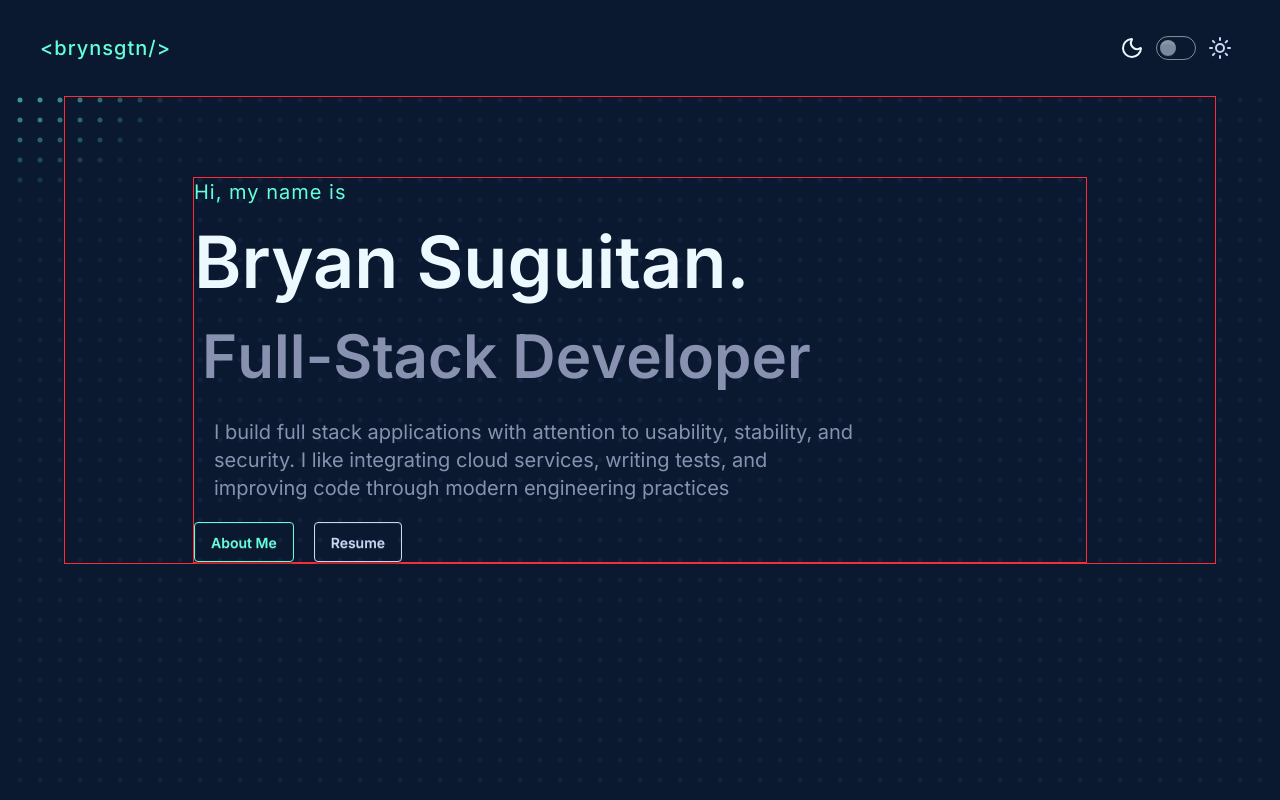
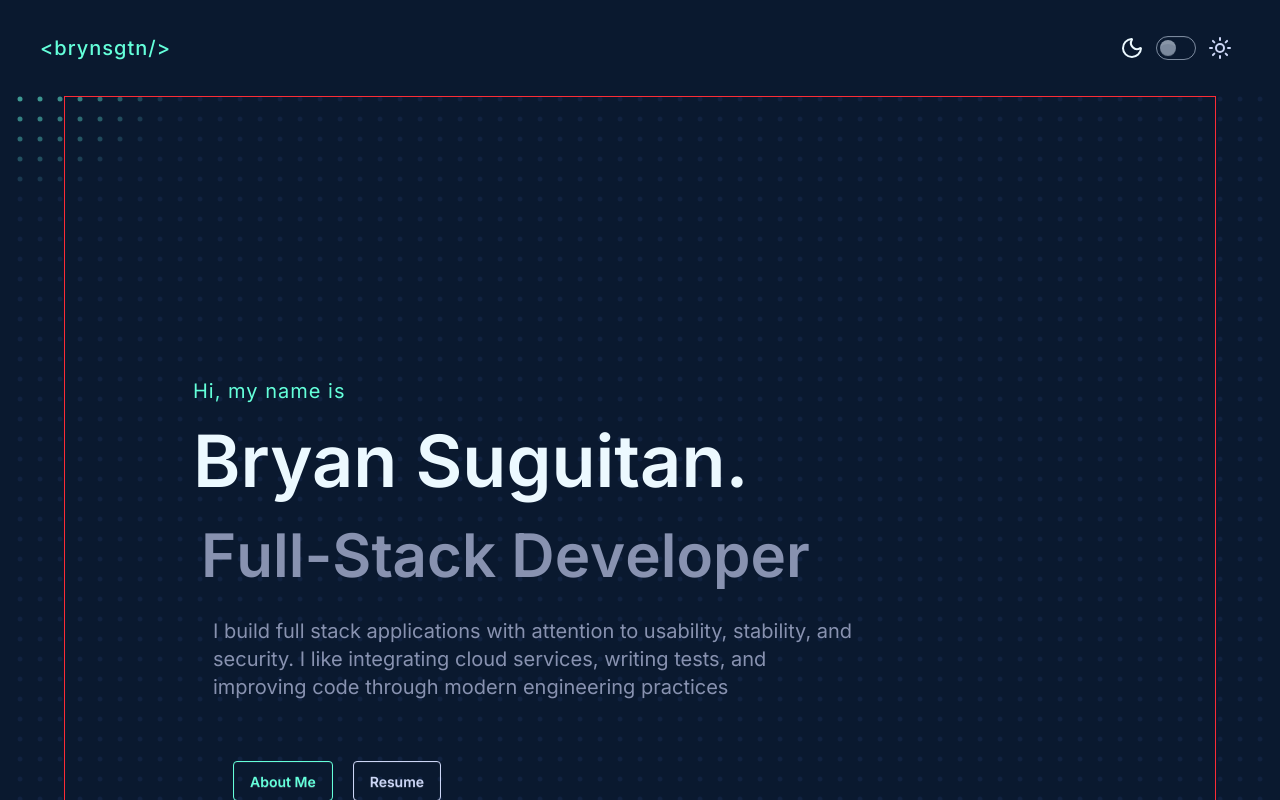
Before and after one commit to brynsgtn/web-portfolio-v2, a React (Vite) app: page / in a window 1280 px wide. Shown: the top 800 px of the page. Built offline with nearby package versions, Linux system fonts and the light colour scheme.

Commit message:
Implement view resume

```diff
--- a/src/components/HeroSection.jsx
+++ b/src/components/HeroSection.jsx
@@ -1,8 +1,13 @@
+
 import RotatingText from "./animations/RotatingText";
 
+
+
 const HeroSection = () => {
+
   return (
-    <div className="border border-red-500 ">
+    <>
+      <div className="min-h-screen pt-50">
         <p className="text-accent tracking-wider font-light text-xl mb-5">Hi, my name is </p>
         <h1 className="text-6xl md:text-7xl font-semibold text-second-content mb-5">Bryan Suguitan.</h1>
         <RotatingText
@@ -20,15 +25,21 @@ const HeroSection = () => {
         <p className="max-w-2xl ps-5 text-xl mt-5 font-extralight text-secondary-content">
           I build full stack applications with attention to usability, stability, and security. I like integrating cloud services, writing tests, and improving code through modern engineering practices
         </p>
-      <div>
+        <div className="mt-10 md:ps-10">
           <button className="btn border-accent text-accent mt-5 hover:text-base-100 hover:bg-accent transition-colors duration-300 bg-transparent">
             About Me
           </button>
-        <button className="btn border-primary-content text-primary-content mt-5 ml-5 hover:text-base-100 hover:bg-primary-content transition-colors duration-300 bg-transparent">
+          <button
+            onClick={() => window.open('/Suguitan-Bryan-CV(FSD).pdf', '_blank')}
+            className="btn border-primary-content text-primary-content mt-5 ml-5 hover:text-base-100 hover:bg-primary-content transition-colors duration-300 bg-transparent"
+          >
             Resume
           </button>
         </div>
       </div>
+
+    </>
+
   )
 }
 
```
Lines whose indentation alone changed are shown as unchanged.
